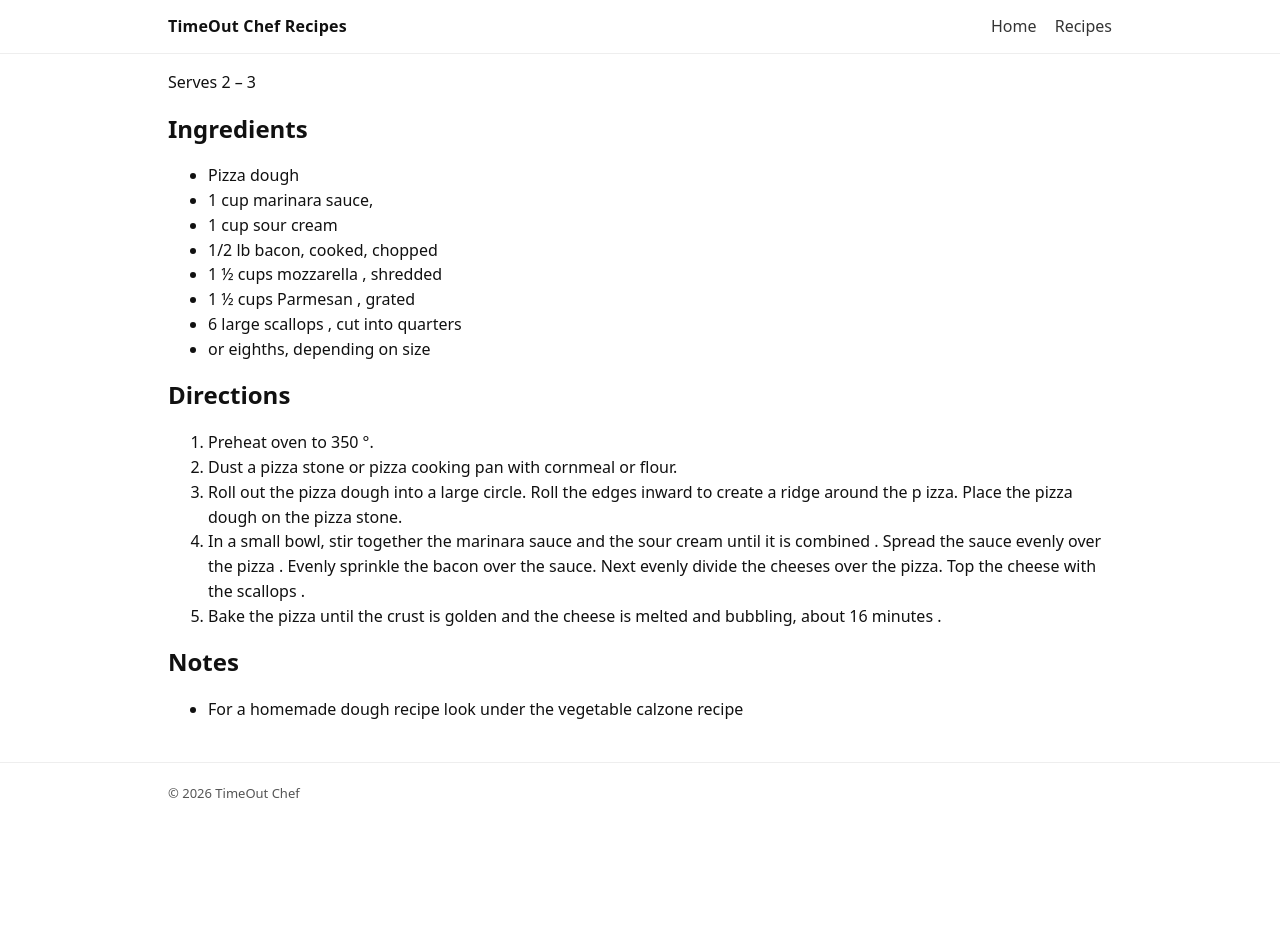
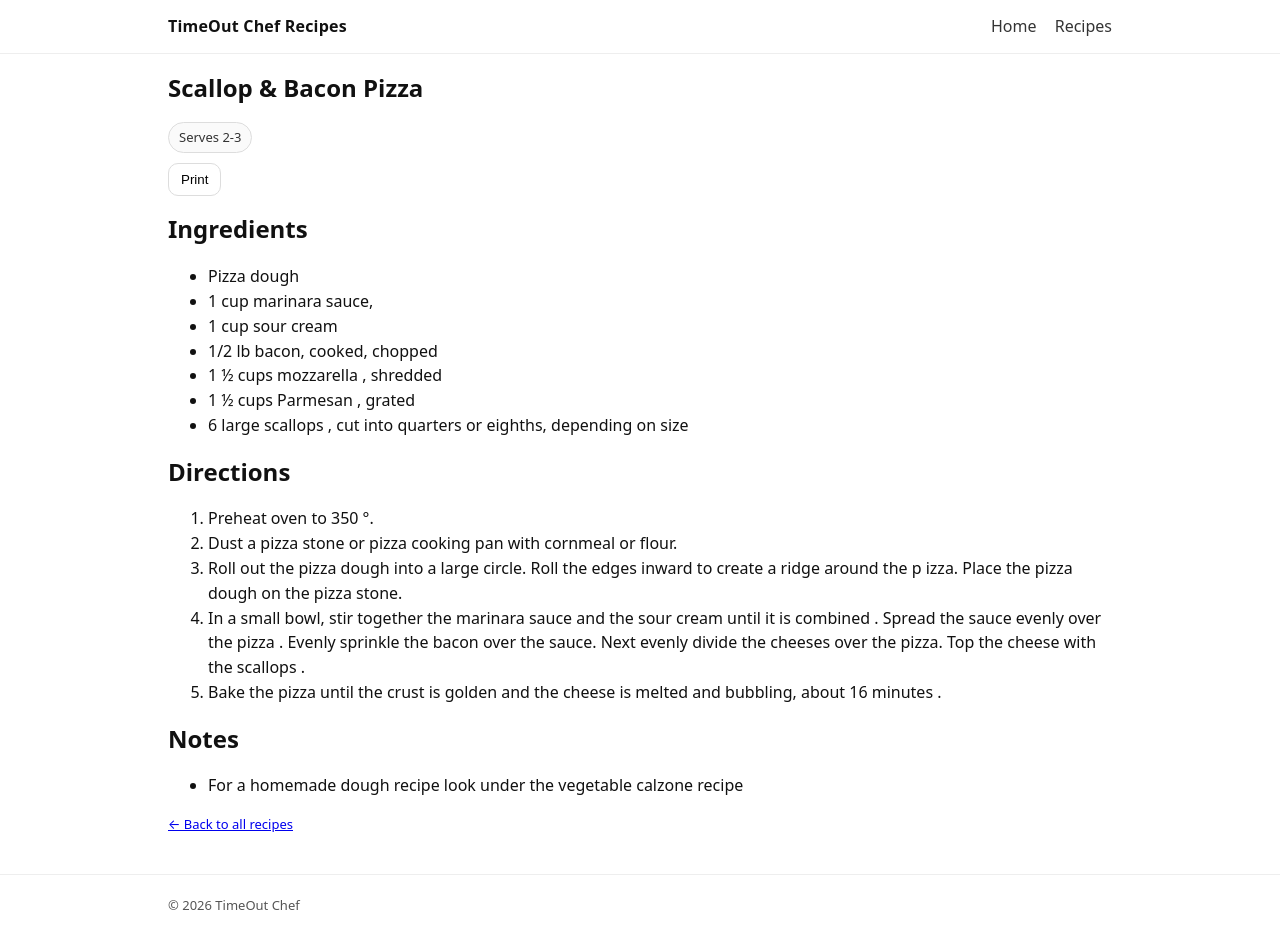
Before and after one commit to scottschrum79-design/timeoutchef.com, a Jekyll site: the page built from _recipes/scallop-bacon-pizza.md, in a window 1280 px wide and 935 px high. Built offline with Jekyll 4.4.1, drawn with Linux system fonts in a browser that asks for light colours.

Commit message:
Update scallop-bacon-pizza.md

```diff
--- a/_recipes/scallop-bacon-pizza.md
+++ b/_recipes/scallop-bacon-pizza.md
@@ -1,9 +1,13 @@
 ---
-layout: default
+layout: recipe
+categories:
+- seafood
+- pizza
+- main
+- entree
+serves: 2-3
 title: "Scallop & Bacon Pizza"
 ---
-
-<p class="pill">Serves 2 – 3</p>
 
 ## Ingredients
 
@@ -13,8 +17,7 @@ title: "Scallop & Bacon Pizza"
 - 1/2 lb bacon, cooked, chopped
 - 1 ½ cups mozzarella , shredded
 - 1 ½ cups Parmesan , grated
-- 6 large scallops , cut into quarters
-- or eighths, depending on size
+- 6 large scallops , cut into quarters or eighths, depending on size
 
 ## Directions
 
```
